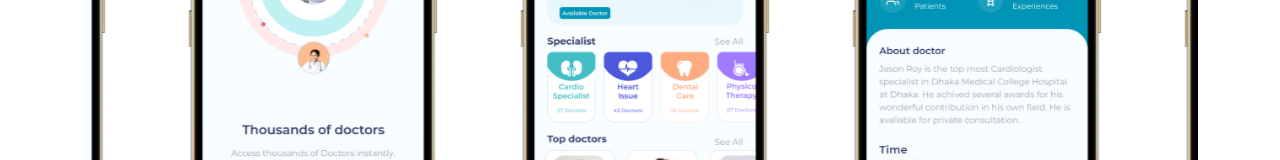
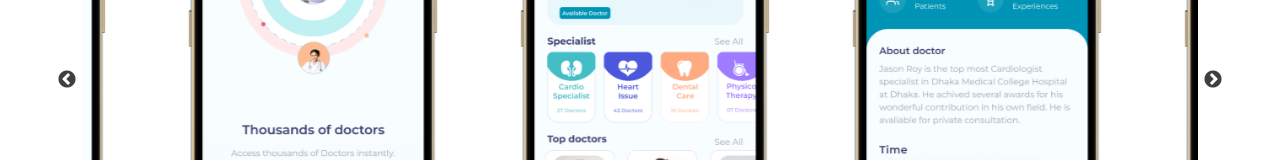
Before and after one commit to Sabbir185/medistick, a Next.js app: page / in a window 1280 px wide. Shown: the part 2560-2720 px from the top of the page. Built offline with nearby package versions, Linux system fonts and the light colour scheme; what tailwindcss-rtl would draw is missing.

Commit message:
slider fixed

```diff
--- /dev/null
+++ b/components/frontend/swipeToSlide.js
@@ -0,0 +1,78 @@
+import React, { Component } from "react";
+import Slider from "react-slick";
+
+
+const SwipeToSlide = () => {
+    const settings = {
+        className: "center",
+        centerMode: true,
+        infinite: true,
+        centerPadding: "60px",
+        slidesToShow: 3,
+        swipeToSlide: true,
+        speed: 300,
+        autoplay: true,
+        dots: true,
+        arrows: true,
+        responsive: [
+            {
+                breakpoint: 1024,
+                settings: {
+                    slidesToShow: 3,
+                    slidesToScroll: 3,
+                    infinite: true,
+                    dots: true
+                }
+            },
+            {
+                breakpoint: 600,
+                settings: {
+                    slidesToShow: 1,
+                    slidesToScroll: 1,
+                    initialSlide: 1
+                }
+            },
+            {
+                breakpoint: 480,
+                settings: {
+                    slidesToShow: 1,
+                    slidesToScroll: 1
+                }
+            }
+        ],
+        afterChange: function (index) {
+            console.log(
+                `Slider Changed to: ${index + 1}, background: #222; color: #bada55`
+            );
+        },
+    };
+
+    return (
+        <div className="pb-20 relative">
+            <h2 className="text-[32px] font-semibold text-[#3A416F] text-center py-10">App Screens</h2>
+            <Slider {...settings}>
+                <div>
+                    <img src="/1 (1).png" className="md:h-[500px]" alt="" srcset="" />
+                </div>
+                <div>
+                    <img src="/1 (2).png" className="md:h-[500px]" alt="" srcset="" />
+                </div>
+                <div>
+                    <img src="/1 (3).png" className="md:h-[500px]" alt="" srcset="" />
+                </div>
+                <div>
+                    <img src="/1 (4).png" className="md:h-[500px]" alt="" srcset="" />
+                </div>
+                <div>
+                    <img src="/1 (5).png" className="md:h-[500px]" alt="" srcset="" />
+                </div>
+            </Slider>
+
+            <img src="/aaa123.png" alt="" srcset="" className='absolute right-0 top-0 opacity-20' />
+
+            <img src="/heart.png" alt="" srcset="" className='absolute left-0 -bottom-50 opacity-20' />
+        </div>
+    );
+};
+
+export default SwipeToSlide;
--- a/pages/index.js
+++ b/pages/index.js
@@ -7,6 +7,7 @@ import Section4 from "../components/frontend/section4";
 import Section5 from "../components/frontend/section5";
 import Footer from "../components/frontend/footer";
 import CenterMode from "../components/frontend/section6";
+import SwipeToSlide from "../components/frontend/swipeToSlide";
 
 
 export default function Home() {
@@ -32,7 +33,7 @@ export default function Home() {
                 <Section4 />
 
                 {/* section 7 */}
-                <CenterMode />
+                <SwipeToSlide />
 
                 {/* section 5 */}
                 <Section5 />
--- a/styles/app.scss
+++ b/styles/app.scss
@@ -32,3 +32,7 @@
     background-size: contain;
     background-position: right;
 }
+
+.slick-prev:before, .slick-next:before {
+    color: black!important;
+}
```
